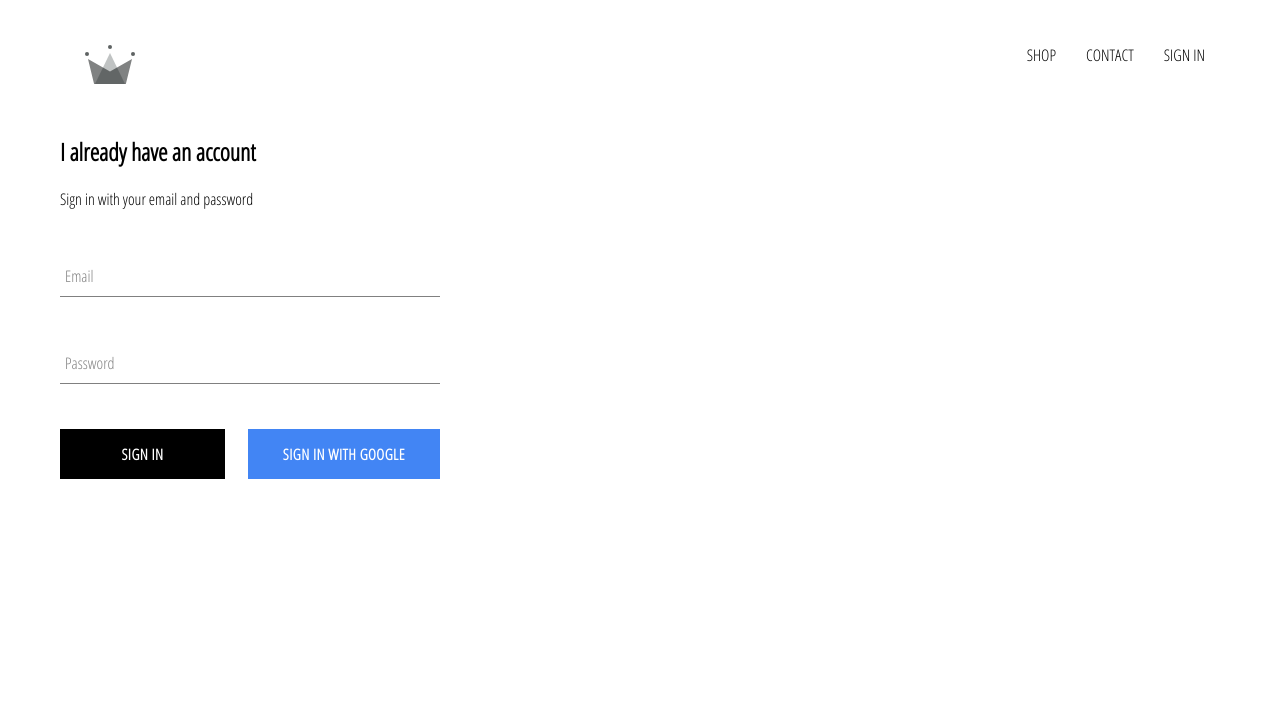
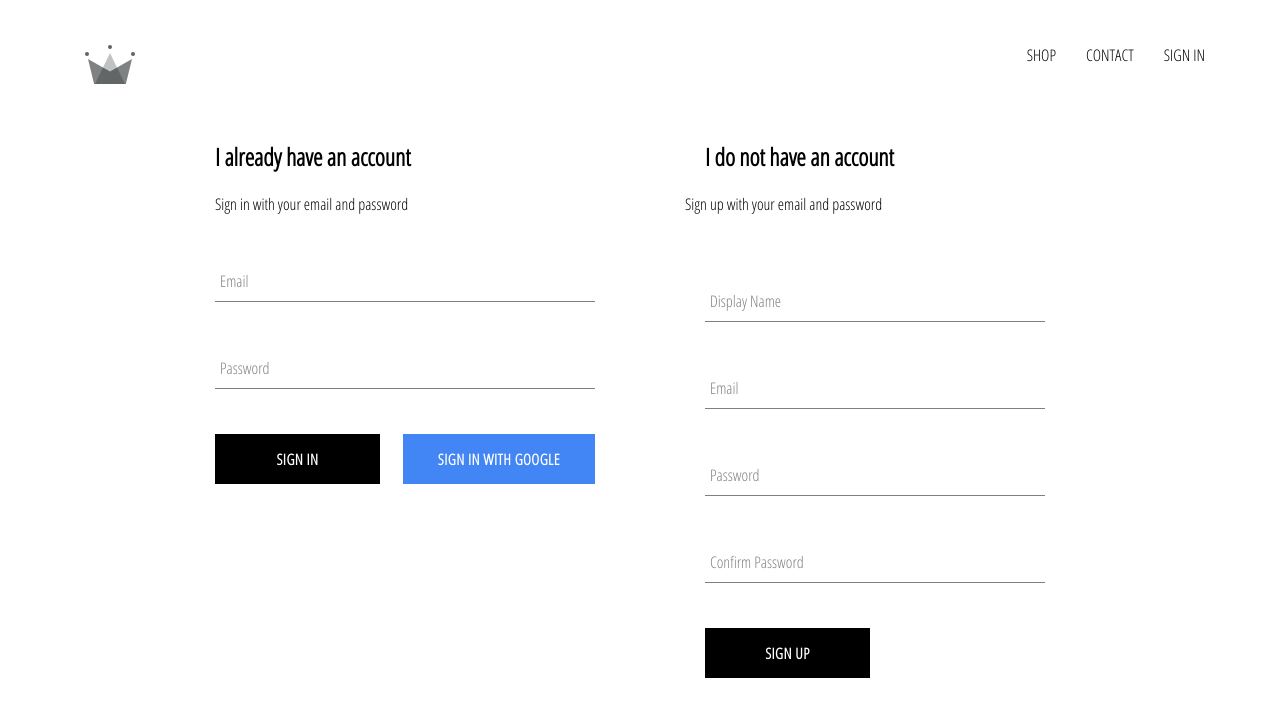
Before and after one commit to aaronfand/crwn-clothing, a React (Create React App) app: page /signin in a window 1280 px wide. Shown: the top 716 px of the page. Built offline with nearby package versions, Linux system fonts and the light colour scheme; no server answers.

Commit message:
sign up 1st draft

```diff
--- a/src/App.js
+++ b/src/App.js
@@ -6,7 +6,7 @@
 import ShopPage from './pages/shop/shop.component';
 import SignInAndSignUpPage from './pages/sign-in-and-sign-up/sign-in-and-sign-up.component';
 import Header from './components/header/header.component';
-import { auth } from './firebase/firebase.utils';
+import { auth, createUserProfileDocument } from './firebase/firebase.utils';
 
 
 class App extends React.Component {
@@ -21,9 +21,19 @@
   unsubscribeFromAuth = null
 
   componentDidMount() {
-    this.unsubscribeFromAuth = auth.onAuthStateChanged(user => {
-      console.log(user);
-      this.setState({ currentUser: user});
+    this.unsubscribeFromAuth = auth.onAuthStateChanged(async userAuth  => {
+      if (userAuth ) {
+        const userRef = await createUserProfileDocument(userAuth);
+        userRef.onSnapshot(snapShot => {
+          this.setState({
+            currentUser: {
+              id: snapShot.id,
+              ...snapShot.data()
+            }
+          });
+        });
+      }
+      this.setState({ currentUser: userAuth});
     });
   }
 
--- /dev/null
+++ b/src/components/sign-up/sign-up.component.jsx
@@ -0,0 +1,73 @@
+import React from 'react';
+
+import FormInput from '../form-input/form-input.component';
+import CustomButton from '../custom-button/custom-button.component';
+import { auth, createUserProfileDocument } from '../../firebase/firebase.utils.js';
+import './sign-up.styles.scss';
+
+
+
+class SignUp extends React.Component {
+	constructor(props) {
+		super(props);
+		this.state = {
+			displayName: '',
+			email: '',
+			password: '',
+			confirmPassword: ''
+		};
+	}
+
+
+	handleSubmit = async event => {
+		event.preventDefault();
+		const { displayName, email, password, confirmPassword} = this.state;
+		if (password !== confirmPassword) {
+			alert("passwords don't match");
+			return;
+		}
+		try {
+			const { user } = await auth.createUserWithEmailAndPassword( email, password);
+			await createUserProfileDocument(user, {displayName}) ;
+			this.setState({
+				displayName: '',
+				email: '',
+				password: '',
+				confirmPassword: ''
+			});
+
+		}
+		catch (err) {
+			console.log( "ERROR submit", err.message);
+		}
+	}
+
+
+
+	handleChange = event => {
+		const { name, value } = event.target;
+		this.setState({ [name]: value });
+	}
+
+
+	render() {
+		const { displayName, email, password, confirmPassword} = this.state;
+		return (
+			<div className="sign-up">
+				<h2 className="title">I do not have an account</h2>
+				<span>Sign up with your email and password</span>
+				<form className="sign-up-form" onSubmit={this.handleSubmit}>
+				<FormInput name="displayName" value={displayName} type="text" label="Display Name" required handleChange={this.handleChange} />
+				<FormInput name="email" value={email} type="email" label="Email" required handleChange={this.handleChange} />
+				<FormInput name="password" value={password} type="password" label="Password" required handleChange={this.handleChange} />
+				<FormInput name="confirmPassword" value={confirmPassword} type="password" label="Confirm Password" required handleChange={this.handleChange} />
+					<div className="buttons">
+						<CustomButton type="submit"> Sign Up </CustomButton>
+					</div>
+				</form>
+			</div>
+		);
+	}
+}
+
+export default SignUp;
--- /dev/null
+++ b/src/components/sign-up/sign-up.styles.scss
@@ -0,0 +1,13 @@
+.sign-up {
+	display: flex;
+	flex-direction: column;
+	width: 380px;
+
+	.title {
+		margin: 20px;
+	}
+
+	.sign-up-form {
+		margin: 20px;
+	}
+}
--- a/src/firebase/firebase.utils.js
+++ b/src/firebase/firebase.utils.js
@@ -13,12 +13,43 @@
 
 firebase.initializeApp(config);
 
+
+//////////////////////////////////////////////////////////////////////////////
+export const createUserProfileDocument = async (userAuth, additionalData) =>  {
+  if (!userAuth) {
+    return null;
+  }
+
+  const userRef = firestore.doc(`users/${userAuth.uid}`);
+  const snapShot = await userRef.get();
+
+  if (!snapShot.exists) {
+    const {displayName, email} = userAuth;
+    const createdAt = new Date();
+    try {
+      await userRef.set({
+        displayName,
+        email,
+        createdAt,
+        ...additionalData
+      });
+    }
+    catch (err) {
+      console.log('ERROR creating user', err.message);
+    }
+  }
+  return userRef;
+}
+
+
+//////////////////////////////////////////////////////////////////////////////
+
 export const auth = firebase.auth();
 export const firestore = firebase.firestore();
 
 
- const provider = new firebase.auth.GoogleAuthProvider() ;
- provider.setCustomParameters({ prompt: 'select_account'});
+const provider = new firebase.auth.GoogleAuthProvider();
+provider.setCustomParameters({ prompt: 'select_account' });
 export const signInWithGoogle = () => auth.signInWithPopup(provider);
 
 export default firebase;
--- a/src/pages/sign-in-and-sign-up/sign-in-and-sign-up.component.jsx
+++ b/src/pages/sign-in-and-sign-up/sign-in-and-sign-up.component.jsx
@@ -3,10 +3,12 @@
 
 import './sign-in-and-sign-up.styles.scss';
 import SignIn from '../../components/sign-in/sign-in.component';
+import SignUp from '../../components/sign-up/sign-up.component';
 
 const SignInAndSignUpPage = () => (
 	<div className="sign-in-and-sign-up">
 		<SignIn />
+		<SignUp />
 	</div>
 )
 
--- a/src/pages/sign-in-and-sign-up/sign-in-and-sign-up.styles.scss
+++ b/src/pages/sign-in-and-sign-up/sign-in-and-sign-up.styles.scss
@@ -0,0 +1,6 @@
+.sign-in-and-sign-up {
+	width: 850px;
+	display: flex;
+	justify-content: space-between;
+	margin: 30px auto;
+}
```
Also changed, not shown: 1 other file (tests, documents, lock files or other folders). Lines whose indentation alone changed are shown as unchanged.
